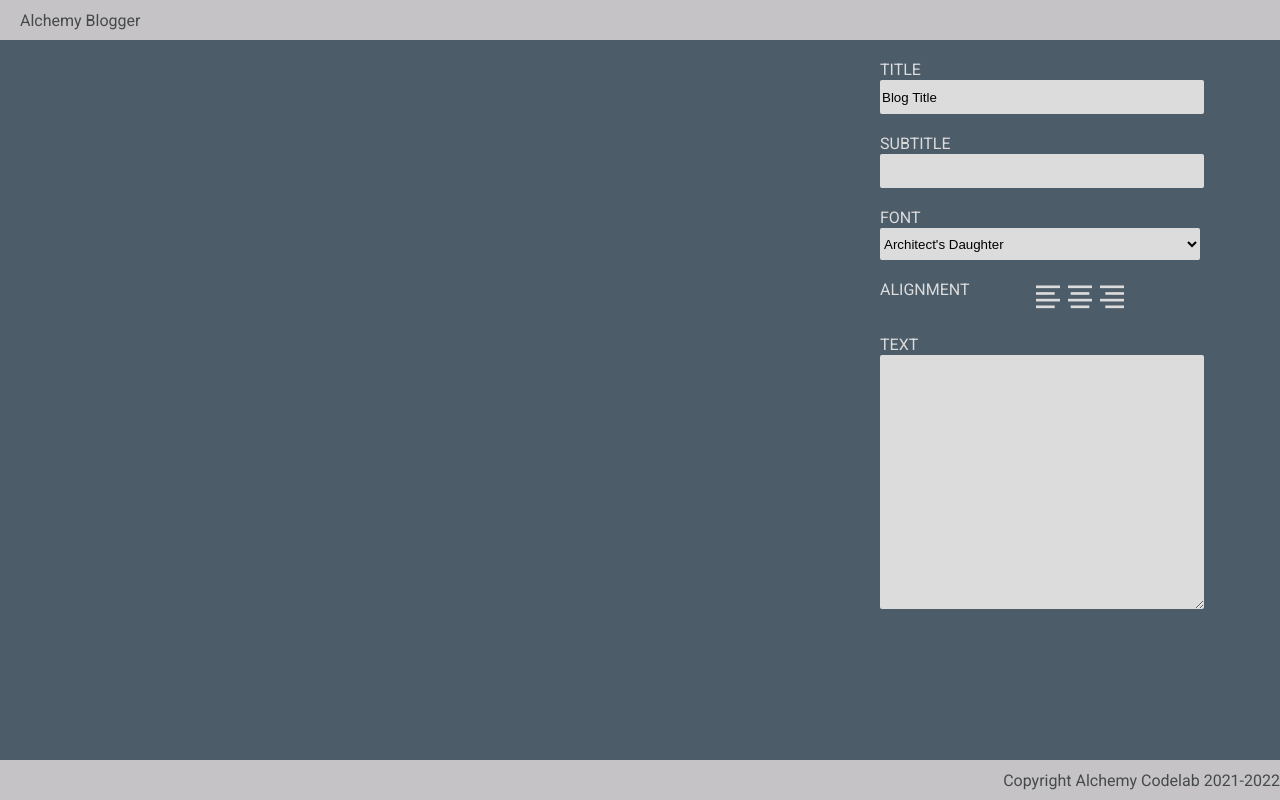
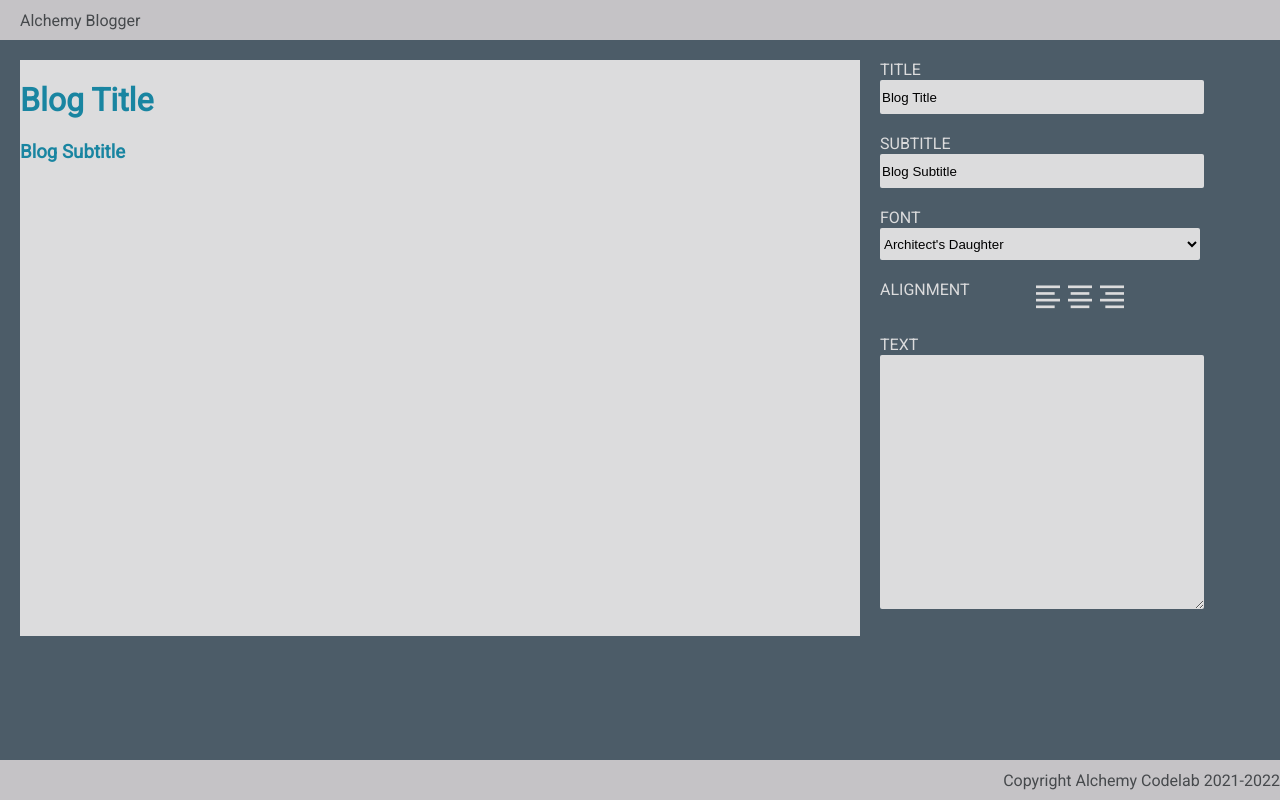
Before and after one commit to Olivia-Pasion/blog-builder-react, a React (Create React App) app: page / in a window 1280 px wide. Built offline with nearby package versions, Linux system fonts and the light colour scheme; a web font is replaced by a local one.

Commit message:
working on Font state in Preview.js

```diff
--- a/src/components/Editor/Editor.js
+++ b/src/components/Editor/Editor.js
@@ -3,7 +3,7 @@ import React from 'react';
 
 import './Editor.css';
 
-export default function Editor({ title, setTitle, subtitle, setSubtitle }) {
+export default function Editor({ title, setTitle, subtitle, setSubtitle, font, setFont }) {
   return (
     <div className="editor">
       <div className="form-control">
@@ -16,7 +16,7 @@ export default function Editor({ title, setTitle, subtitle, setSubtitle }) {
         <label>Subtitle</label>
       </div>
       <div className="form-control">
-        <select>
+        <select value={font} onChange={(e) => setFont(e.target.value)}>
           <option value="architect">{"Architect's Daughter"}</option>
           <option value="comforter">Comforter</option>
           <option value="fredoka">Fredoka</option>
--- a/src/components/Home/Home.js
+++ b/src/components/Home/Home.js
@@ -9,11 +9,12 @@ export default function Home() {
   // add useState calls here for title, subtitle, font, align, and text
   const [title, setTitle] = useState('Blog Title');
   const [subtitle, setSubtitle] = useState('Blog Subtitle');
+  const [font, setFont] = useState("Architect's Daughter");
   return (
     <main>
       {/* pass the state variables as props to the presentational components */}
-      <Preview title={title} subtitle={subtitle}/>
-      <Editor title={title} setTitle={setTitle} setSubtitle={setSubtitle} />
+      <Preview title={title} subtitle={subtitle} font={font}/>
+      <Editor title={title} setTitle={setTitle} subtitle={subtitle}setSubtitle={setSubtitle} font={font} setFont={setFont}/>
     </main>
   );
 }
--- a/src/components/Preview/Preview.js
+++ b/src/components/Preview/Preview.js
@@ -2,7 +2,7 @@ import React from 'react';
 
 import './Preview.css';
 
-export default function Preview({ title, subtitle }) {
+export default function Preview({ title, subtitle, font }) {
   // implement a Preview screen here
   //  Note - the HTML should have the following structure
   //  the main div should have a class of preview and the font-name prop
@@ -13,10 +13,12 @@ export default function Preview({ title, subtitle }) {
   //   <h3> Blog Subtitle</h3>
   //   <p>This is some blog text. </p>
   // </div>
-  <div className="preview prop" style="text-align: center">
-    <h1>{title}</h1>
-    <h3>{subtitle}</h3>
-  </div>;
 
-  return <></>;
+
+  return (
+    <div className="preview">
+      <h1>{title}</h1>
+      <h3>{subtitle}</h3>
+    </div>
+  );
 }
```
